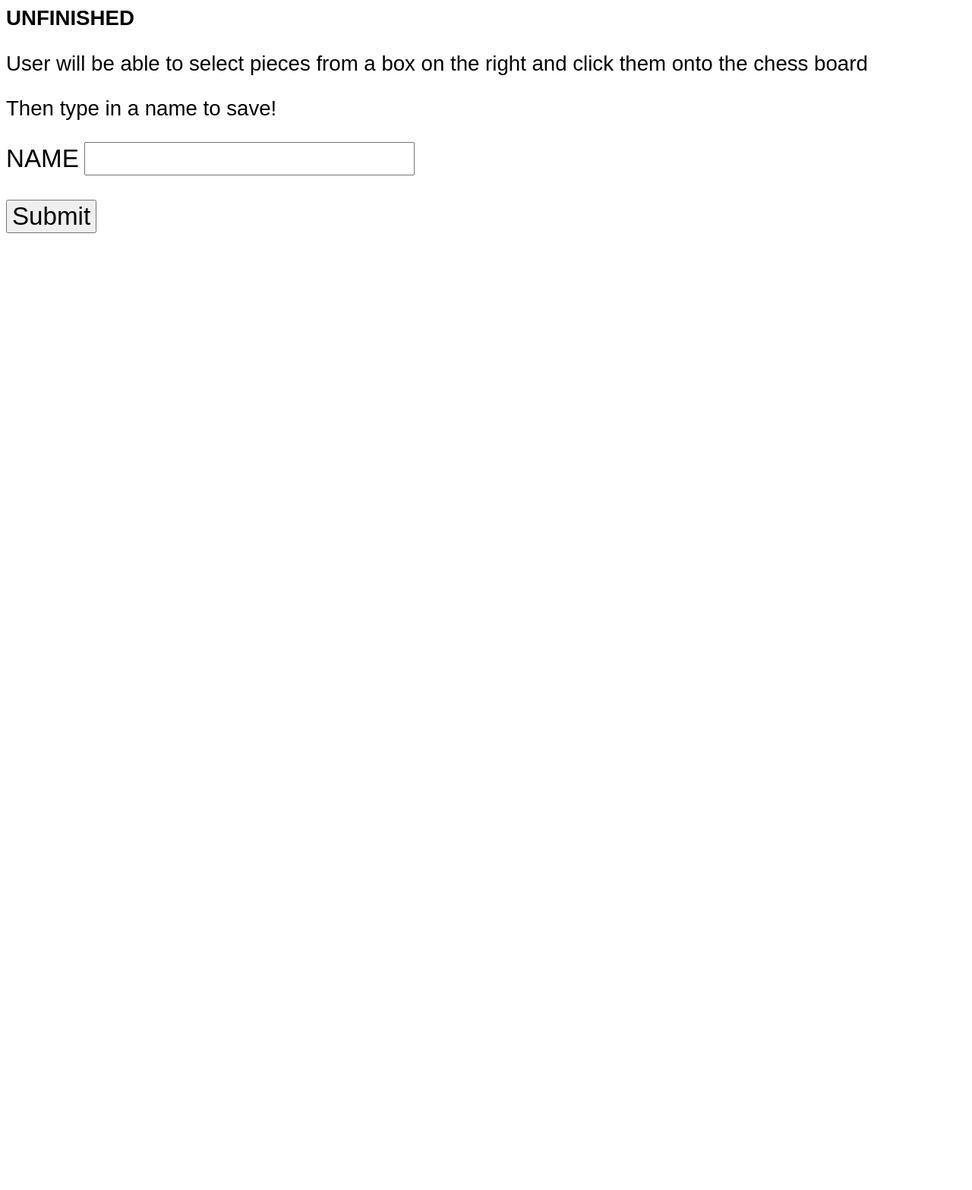
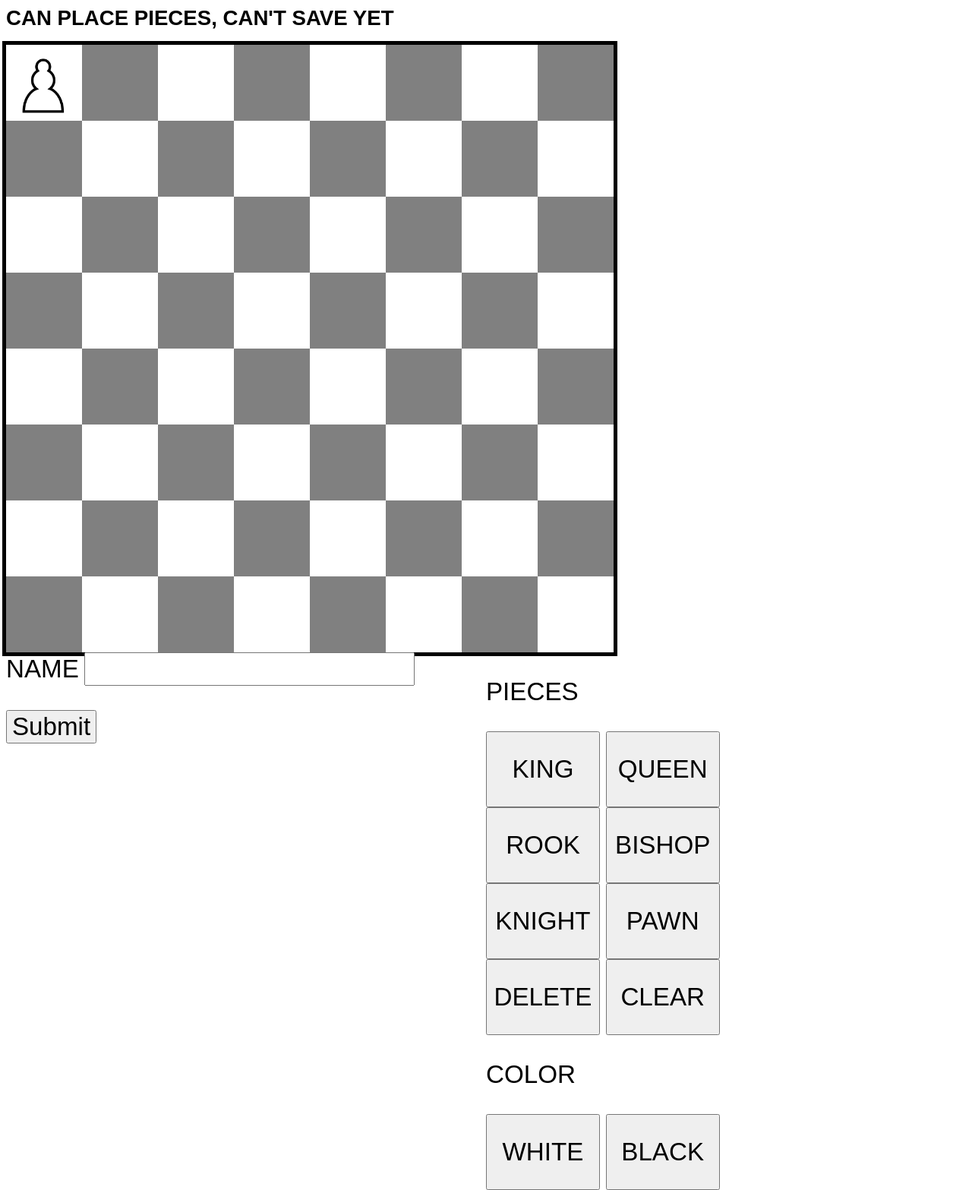
Before and after one commit to jksands/jxs4264-430-project1, a website: page client/save.html in a window 1280 px wide. Shown: the whole page at 76% size. Before the commit the page ends 800 px from the top, so only its background shows below. Drawn offline with Linux system fonts and the light colour scheme.

Commit message:
Added ability to click pieces onto board.  Save not implemented yet

```diff
--- a/client/save.html
+++ b/client/save.html
@@ -3,13 +3,198 @@
     <title>Chess Saver</title>
     <link href="default-styles.css" type="text/css" rel="stylesheet" />
     <style>
+      canvas {
+        outline: 5px black solid;
+      }
+      .right {
+        float:right;
+        clear: left;
+        width: 50%;
+      }
+      #buttons button {
+        width: 150px;
+        height: 100px;
+      }
     </style>
+  <script>
+    let canvas;
+    let ctx;
+    let imgW, imgH;
+    const width = 800, height = 800;
+    window.onload = init;
+    let pieces = new Image();
+    pieces.src = "pieces.png";
+    let imageLoaded = false;
+    let board = new Array(8);
+    let fps = 60;
+    let activePiece = 'p';
+    let activeColor = 0;
+
+    let div;
+    let buttons;
+    let mouseX = 0;
+    let mouseY = 0;
+    for (let i = 0; i < 8; i++)
+    {
+      board[i] = (new Array(8).fill(' '));
+    }
+    pieces.onload = function () { imageLoaded = true; imgW = pieces.width; imgH = pieces.height};
+
+    function init() {
+      // board =
+      canvas = document.querySelector('canvas');
+      canvas.addEventListener('mousedown', function(e){
+        getCursorPosition(canvas,e);
+      });
+      canvas.addEventListener('mousemove', function(e) {
+        mouseX = e.x;
+        mouseY = e.y;
+      });
+      ctx = canvas.getContext('2d');
+
+      div = document.querySelector('#buttons');
+      buttons = div.querySelectorAll('button');
+      for (let i = 0; i < buttons.length; i++)
+      {
+        buttons[i].addEventListener('click', function(e) {
+          if (Number(e.target.id) >= 0)
+          {
+              activeColor = Number(e.target.id);
+          }
+          else if (e.target.id === "c")
+          {
+            // Call clear logic
+            resetBoard();
+          }
+          else
+          {
+            activePiece = e.target.id;
+            console.log(activePiece);
+          }
+        });
+      }
+      setInterval(resetCanvas, 1000 / fps);
+
+    }
+
+    // color -> 0 is white, 1 is black
+    function drawPiece(type, color, x, y )
+    {
+      switch (type)
+      {
+        case "k":
+          ctx.drawImage(pieces, 0, color * pieces.height / 2, imgW/6,imgW / 6, x, y,100,100);
+          break;
+        case "q":
+          ctx.drawImage(pieces, imgW/6 * 1, color * pieces.height / 2, imgW/6,imgW / 6, x, y,100,100);
+          break;
+        case "b":
+          ctx.drawImage(pieces, imgW/6 * 2, color * pieces.height / 2, imgW/6,imgW / 6, x, y,100,100);
+          break;
+        case "n":
+          ctx.drawImage(pieces, imgW/6 * 3, color * pieces.height / 2, imgW/6,imgW / 6, x, y,100,100);
+          break;
+        case "r":
+          ctx.drawImage(pieces, imgW/6 * 4, color * pieces.height / 2, imgW/6,imgW / 6, x, y,100,100);
+          break;
+        case "p":
+          ctx.drawImage(pieces, imgW/ 6 * 5, color * pieces.height / 2, imgW/6,imgW / 6, x, y,100,100);
+          break;
+        default: // Board at location is empty
+          break;
+
+      }
+
+    }
+
+    function addPiece(type,color,x,y)
+    {
+      console.log(type);
+      board[x][y] = type + "" + color;
+    }
+
+    function drawBoard(size)
+    {
+      // console.log("drawBoard called");
+      ctx.fillStyle = "white";
+      let bit = false;
+      for (let i = 0; i < 8; i++)
+      {
+        for (let j = 0; j < 8; j++)
+        {
+          if (j % 2 == bit) ctx.fillRect(size * i, size * j, size, size);
+        }
+        bit = !bit;
+      }
+    }
+
+    function drawPieces()
+    {
+      // console.log("drawPieces called");
+      for (let i = 0; i < board.length; i++)
+      {
+        for (let j = 0; j < board[i].length; j++)
+        {
+          drawPiece((board[i][j])[0], Number((board[i][j])[1]), i * 100, j * 100)
+        }
+      }
+    }
+
+    function resetCanvas () {
+      // console.log("ACTIVE PIECE: " + activePiece );
+      ctx.clearRect(0,0, 800,800);
+      ctx.fillStyle = "gray";
+      ctx.fillRect(0, 0, width, height);
+      drawBoard(width/8);
+      drawPieces();
+      // draw piece that follows the mouse
+      drawPiece(activePiece, activeColor, mouseX, mouseY);
+      // console.log(mouseX + "," + mouseY);
+    }
+    function resetBoard() {
+      for (let i = 0; i < 8; i++)
+      {
+        for (let j = 0; j < 8; j++)
+        {
+          board[i][j] = ' ';
+        }
+      }
+    }
+
+    // Code adapted from online source:
+    // https://stackoverflow.com/questions/55677/how-do-i-get-the-coordinates-of-a-mouse-click-on-a-canvas-element/18053642#18053642
+    function getCursorPosition(canvas, event) {
+        const rect = canvas.getBoundingClientRect();
+        const x = event.clientX - rect.left;
+        const y = event.clientY - rect.top;
+        console.log("x: " + Math.floor(x / 100) + " y: " + Math.floor(y/100) + "," + activePiece + "," + activeColor);
+        console.log("ADDING PIECE:" + activePiece);
+        addPiece(activePiece, activeColor, Math.floor(x / 100), Math.floor(y / 100))
+    }
+  </script>
   </head>
   <body>
-    <h1>UNFINISHED</h1>
+    <h1>CAN PLACE PIECES, CAN'T SAVE YET</h1>
 
-    <p>User will be able to select pieces from a box on the right and click them onto the chess board</p>
-    <p>Then type in a name to save!</p>
+    <canvas id="canvas" width="800" height="800"></canvas>
+  <div id="buttons" class="right">
+    <p>PIECES</p>
+    <button id="k">KING</button>
+    <button id="q">QUEEN</button>
+    <br>
+    <button id="r">ROOK</button>
+    <button id="b">BISHOP</button>
+    <br>
+    <button id="n">KNIGHT</button>
+    <button id="p">PAWN</button>
+    <br>
+    <button id="-">DELETE</button>
+    <button id="c">CLEAR</button>
+    <br>
+    <p>COLOR</p>
+    <button id="0">WHITE</button>
+    <button id="1">BLACK</button>
+  </div>
     <form action="???">
       <label for="name">NAME</label>
       <input type="text" id="name" name="name"><br><br>
```
